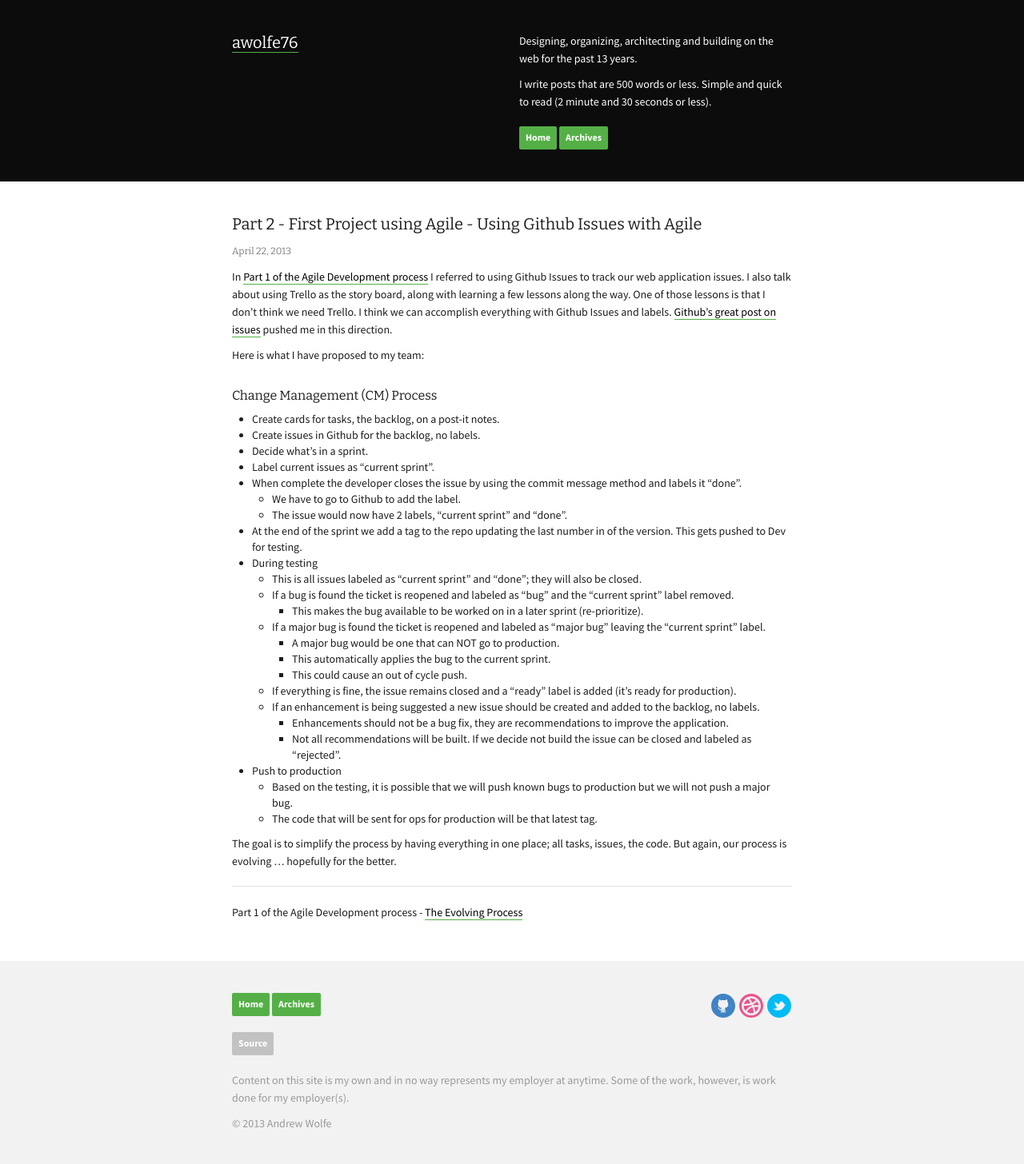
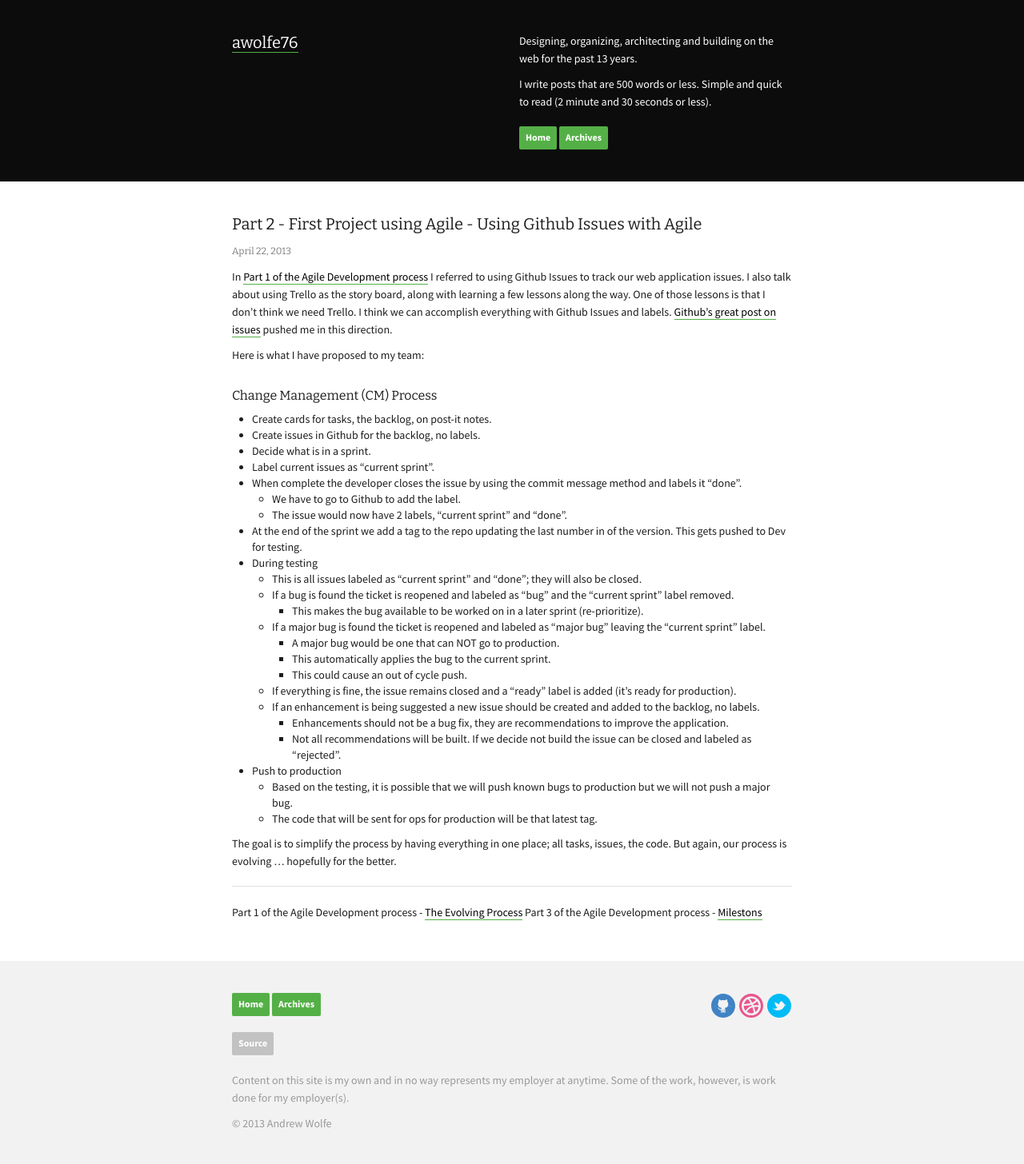
Before and after one commit to nickl1/awolfe76.github.com, a Jekyll site: the page built from _posts/2013-04-22-agile-development-process-github-issues.md, in a window 1280 px wide. Shown: the whole page at 80% size. Built offline with Jekyll 4.4.1, drawn with Linux system fonts in a browser that asks for light colours; Markdown is read by kramdown in place of the engine named in the settings.

Commit message:
new agile process post

```diff
--- a/_posts/2013-04-22-agile-development-process-github-issues.md
+++ b/_posts/2013-04-22-agile-development-process-github-issues.md
@@ -12,9 +12,9 @@
 
 ### Change Management (CM) Process
 
-- Create cards for tasks, the backlog, on a post-it notes.
+- Create cards for tasks, the backlog, on post-it notes.
 - Create issues in Github for the backlog, no labels.
-- Decide what’s in a sprint.
+- Decide what is in a sprint.
 - Label current issues as “current sprint”.
 - When complete the developer closes the issue by using the commit message method and labels it “done”.
     - We have to go to Github to add the label.
@@ -41,3 +41,4 @@
 <hr>
 
 Part 1 of the Agile Development process - [The Evolving Process](/posts/agile-development-process.html)
+Part 3 of the Agile Development process - [Milestons](/posts/using-github-and-github-issues-with-agile-milestones.html)
```
Also changed, not shown: _posts/2013-04-22-agile-development-process.md (+1 -0 lines), _posts/2013-06-28-agile-development-process-github-issues-revised.md (added, +39 -0 lines).
